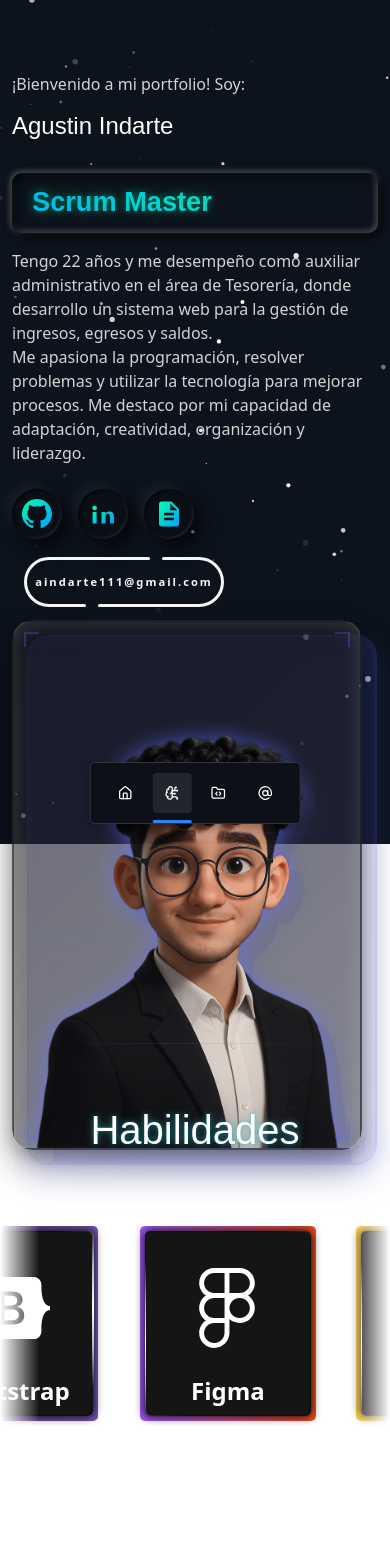
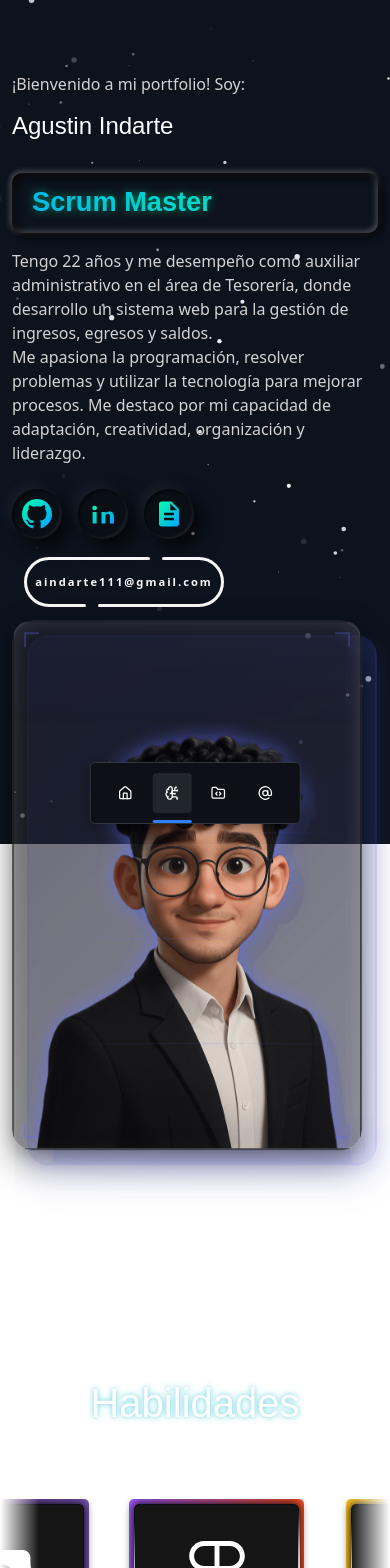
Before and after one commit to Agustin-Indarte/Portfolio, a React (Vite) app: page / in a window 390 px wide. Shown: the top 1568 px of the page. Built offline with nearby package versions, Linux system fonts and the light colour scheme; a web font is replaced by a local one.

Commit message:
Implementacion de animaciones de aparicion con Aos

```diff
--- a/package.json
+++ b/package.json
@@ -11,6 +11,7 @@
   },
   "dependencies": {
     "@emailjs/browser": "^4.4.1",
+    "aos": "^2.3.4",
     "bootstrap": "^5.3.5",
     "formik": "^2.4.6",
     "lucide-react": "^0.487.0",
--- a/src/App.jsx
+++ b/src/App.jsx
@@ -1,31 +1,40 @@
+import React, { useEffect } from 'react';
 import 'bootstrap/dist/css/bootstrap.min.css';
 import './App.css';
 import { Home, Projects, Skills, Contact } from './Pages';
-import { Navbar,Particles } from './Components';
+import { Navbar, Particles } from './Components';
 import { ToastContainer, toast } from 'react-toastify';
-
+import 'aos/dist/aos.css';
+import AOS from 'aos';
 
 function App() {
+  useEffect(() => {
+    AOS.init({
+      duration: 1000, // Duración de la animación (en milisegundos)
+
+    });
+  }, []);
+
   return (
     <div className="text-light Container-Portfolio" style={{ position: 'relative', overflow: 'hidden' }}>
       <Particles />
 
-      <section id="Home">
+      <section id="Home" data-aos="fade-up">
         <Home />
       </section>
 
-      <section id="skills">
+      <section id="skills" data-aos="fade-up">
         <Skills />
       </section>
 
-      <section id="projects">
+      <section id="projects" data-aos="fade-up">
         <Projects />
       </section>
 
-
-      <section id="contact">
+      <section id="contact" data-aos="fade-up">
         <Contact />
       </section>
+
       <ToastContainer
         position="top-right"
         autoClose={3000}
--- a/src/Components/CardProjects/CardProjects.jsx
+++ b/src/Components/CardProjects/CardProjects.jsx
@@ -73,7 +73,8 @@ const CardProjects = ({
 
       {/* Modal con descripción completa */}
       {isModalOpen && (
-        <ModalOverlay onClick={toggleModal}>
+         <ModalFullScreen>
+<ModalOverlay onClick={toggleModal}>
           <ModalContent onClick={(e) => e.stopPropagation()}>
             <CloseButton onClick={toggleModal}>×</CloseButton>
             {mediaUrl && (
@@ -129,6 +130,8 @@ const CardProjects = ({
             </ButtonGroup>
           </ModalContent>
         </ModalOverlay>
+         </ModalFullScreen>
+
       )}
     </>
   );
@@ -136,13 +139,27 @@ const CardProjects = ({
 
 // Estilos para el modal (modificados para posicionar más arriba)
 // Estilos para el modal
+
+const ModalFullScreen= styled.div`
+  position: fixed;
+  top: 0;
+  left: 0;
+  width: 100vw;
+  height: 100vh;
+  display: flex;
+  flex-direction: column;
+  justify-content: center;
+  align-items: center;
+  z-index: 9999;
+  padding: 2rem;
+`;
+
 const ModalOverlay = styled.div`
   position: fixed;
   top: 0;
   left: 0;
   right: 0;
   bottom: 0;
-  background-color: rgba(0, 0, 0, 0.8);
   display: flex;
   justify-content: center;
   align-items: flex-start;
--- a/src/Components/Navbar/Navbar.jsx
+++ b/src/Components/Navbar/Navbar.jsx
@@ -118,7 +118,7 @@ const Navbar = () => {
         onClick={() => scrollToSection('projects')}
       >
         <FolderCode />
-        <span className="label">IProyectos</span>
+        <span className="label">Proyectos</span>
       </button>
 
 
--- a/src/Pages/Contact/Contact.jsx
+++ b/src/Pages/Contact/Contact.jsx
@@ -10,7 +10,7 @@ function Contact() {
   <InfoIzquierda />
 </div>
 
-<div className="floating mt-md-4" >
+<div >
   <FormContact />
 </div>
 
--- a/src/Pages/Home/Home.css
+++ b/src/Pages/Home/Home.css
@@ -30,6 +30,10 @@
       font-size: 1.5rem; /* Tamaño más pequeño para móviles */
     }
 
+    #inicio{
+        margin-bottom: 70%;
+    }
+
     .Parrafo-Perfil {
       font-size: 1rem; /* Ajuste para párrafo en móviles */
     }
--- a/src/Pages/Projetcs/Projects.css
+++ b/src/Pages/Projetcs/Projects.css
@@ -73,7 +73,7 @@
     gap: 0.3rem;
     color: #fff;
     opacity: 0.7;
-    z-index: 10;
+    z-index: 2;
   }
 
   .arrow {
```
Also changed, not shown: src/App.css (line endings or trailing spaces), src/Components/index.js (line endings or trailing spaces), 1 other file (tests, documents, lock files or other folders).
